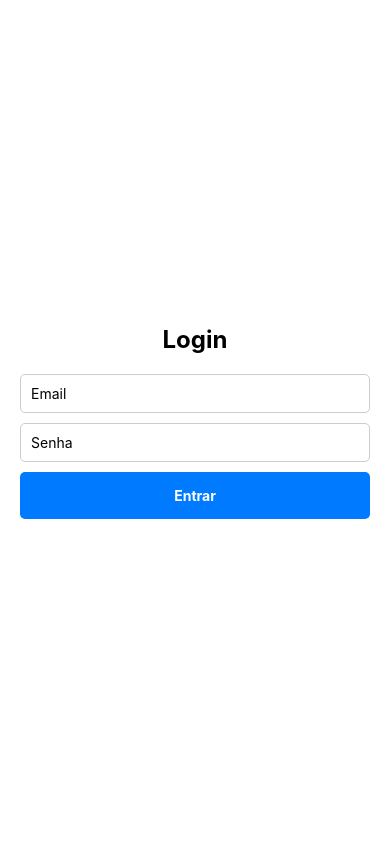
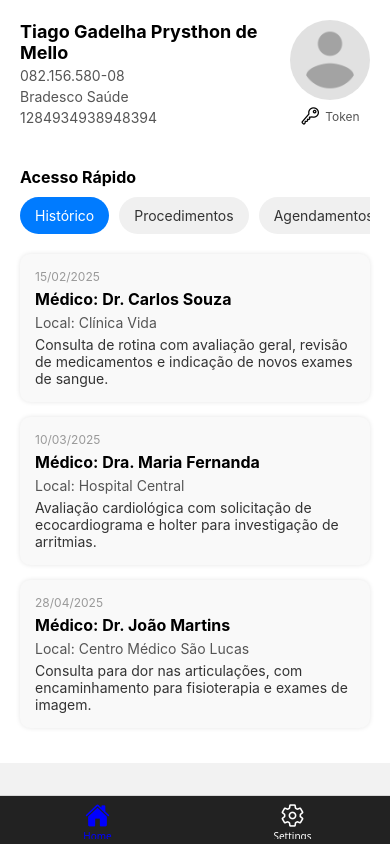
Before and after one commit to Prysthon/medData, a React Native app in the folder mobile-app/: screen /Main in a window 390 px wide. Before the commit this address had no page. Built offline with nearby package versions, Linux system fonts and the light colour scheme.

Commit message:
feat: create tabNavigator and settings

```diff
--- a/mobile-app/navigation/AppNavigator.js
+++ b/mobile-app/navigation/AppNavigator.js
@@ -1,17 +1,15 @@
 import React from 'react';
-
-import { TouchableOpacity } from 'react-native';
-import { Ionicons } from '@expo/vector-icons';
 
 import { NavigationContainer } from '@react-navigation/native';
 import { createStackNavigator } from '@react-navigation/stack';
 
 import LoginScreen from '../screens/LoginScreen';
-import HomeScreen from '../screens/HomeScreen';
+import TabNavigator from './TabNavigator';
 
 const Stack = createStackNavigator();
 
-const AppNavigator = () => (
+const AppNavigator = () => {
+  return (
     <NavigationContainer>
       <Stack.Navigator>
         {/* Tela de Login */}
@@ -20,24 +18,15 @@ const AppNavigator = () => (
           component={LoginScreen}
           options={{ headerShown: false }}
         />
-      {/* Tela do home */}
+        {/* Área Principal do App com Tab Navigator */}
         <Stack.Screen
-        name="Home"
-        component={HomeScreen}
-        options={{
-          headerTitle: 'Histórico Médico',
-          // Remove o botão de voltar:
-          headerLeft: () => null,
-          // Ícone de notificações no lado direito:
-          headerRight: () => (
-            <TouchableOpacity style={{ marginRight: 15 }} onPress={() => { console.log('Notificações clicadas'); }}>
-              <Ionicons name="notifications-outline" size={24} color="black" />
-            </TouchableOpacity>
-          ),
-        }}
+          name="Main"
+          component={TabNavigator}
+          options={{ headerShown: false }}
         />
       </Stack.Navigator>
     </NavigationContainer>
   );
+};
 
 export default AppNavigator;
--- /dev/null
+++ b/mobile-app/navigation/TabNavigator.js
@@ -0,0 +1,38 @@
+import React from 'react';
+import { createBottomTabNavigator } from '@react-navigation/bottom-tabs';
+import { Ionicons } from '@expo/vector-icons';
+
+// Importa as telas
+import HomeScreen from '../screens/HomeScreen';
+import Settings from '../screens/Settings'
+
+const Tab = createBottomTabNavigator();
+
+const TabNavigator = () => {
+  return (
+    <Tab.Navigator
+      screenOptions={({ route }) => ({
+        headerShown: false,
+        tabBarIcon: ({ focused, color, size }) => {
+          let iconName = '';
+          if (route.name === 'Home') {
+            iconName = focused ? 'home' : 'home-outline';
+          } else if (route.name === 'Settings') {
+            iconName = focused ? 'settings' : 'settings-outline';
+          }
+          return <Ionicons name={iconName} size={size} color={color} />;
+        },
+        tabBarActiveTintColor: 'blue',
+        tabBarInactiveTintColor: 'white',
+        tabBarStyle: {
+          backgroundColor: '#222',
+        },
+      })}
+    >
+      <Tab.Screen name="Home" component={HomeScreen} />
+      <Tab.Screen name="Settings" component={Settings} />
+    </Tab.Navigator>
+  );
+};
+
+export default TabNavigator;
--- a/mobile-app/package.json
+++ b/mobile-app/package.json
@@ -12,6 +12,7 @@
   "dependencies": {
     "@expo/vector-icons": "^14.1.0",
     "@react-native-masked-view/masked-view": "0.3.2",
+    "@react-navigation/bottom-tabs": "^7.3.10",
     "@react-navigation/native": "^7.1.6",
     "@react-navigation/stack": "^7.2.10",
     "expo": "^52.0.44",
--- a/mobile-app/screens/LoginScreen.js
+++ b/mobile-app/screens/LoginScreen.js
@@ -6,7 +6,7 @@ const LoginScreen = ({ navigation }) => {
   const [password, setPassword] = useState('');
 
   const handleLogin = () => {
-    navigation.navigate('Home'); // Ir para a tela principal
+    navigation.navigate('Main'); // Ir para a tela principal
   };
 
   return (
--- /dev/null
+++ b/mobile-app/screens/Settings.js
@@ -0,0 +1,27 @@
+import React from 'react';
+import { View, Text, StyleSheet } from 'react-native';
+
+const Settings = () => {
+  return (
+    <View style={styles.container}>
+      <Text style={styles.title}>Configurações</Text>
+      <Text>Aqui você poderá ajustar preferências e configurações do app.</Text>
+    </View>
+  );
+};
+
+export default Settings;
+
+const styles = StyleSheet.create({
+  container: {
+    flex: 1,
+    alignItems: 'center',
+    justifyContent: 'center',
+    backgroundColor: '#fff',
+  },
+  title: {
+    fontSize: 22,
+    fontWeight: 'bold',
+    marginBottom: 10,
+  },
+});
```
Also changed, not shown: 1 other file (tests, documents, lock files or other folders). Lines whose indentation alone changed are shown as unchanged.
